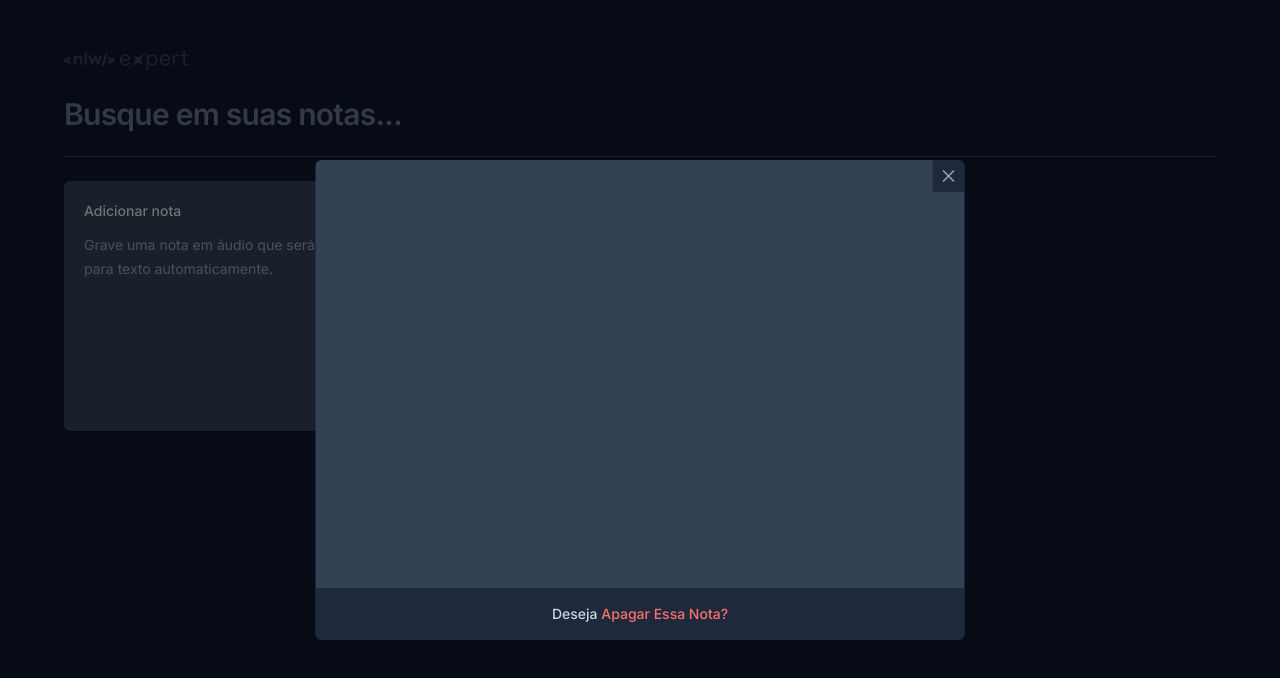
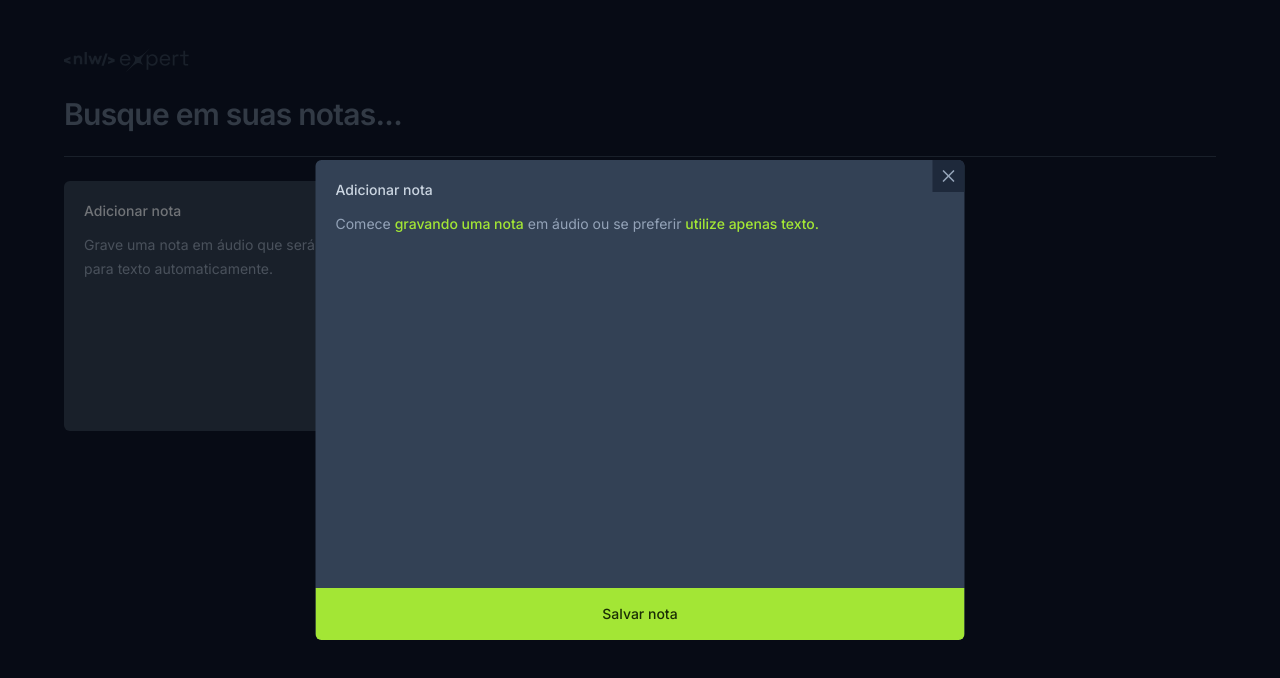
Before and after one commit to saviopatrick/Nlw-Expert-Notes, a React (Vite) app: page / in a window 1280 px wide. Both pictures are taken after a click on the button 248 px from the left and 306 px from the top of the page. Shown: the top 678 px of the page. Built offline with nearby package versions, Linux system fonts and the light colour scheme.

Commit message:
Add:  States

```diff
--- a/package.json
+++ b/package.json
@@ -14,7 +14,8 @@
     "date-fns": "^3.3.1",
     "lucide-react": "^0.323.0",
     "react": "^18.2.0",
-    "react-dom": "^18.2.0"
+    "react-dom": "^18.2.0",
+    "sonner": "^1.4.0"
   },
   "devDependencies": {
     "@types/react": "^18.2.43",
--- a/src/components/new-notes-card.tsx
+++ b/src/components/new-notes-card.tsx
@@ -1,10 +1,34 @@
 import * as Dialog from '@radix-ui/react-dialog'
 import { X } from 'lucide-react'
+import { ChangeEvent, FormEvent, useState } from 'react'
+import { toast } from 'sonner'
+
 
 export function NewNoteCards(){
+
+  const [shouldShowOnboarding, setShouldShowOnboarding] = useState(true)
+  const [content, setContent] = useState('')
+
+  function handleStartEditor(){
+    setShouldShowOnboarding(false)
+  }
+  function handleContentChanged(event: ChangeEvent<HTMLTextAreaElement>){
+
+    setContent(event.target.value)
+
+   if(event.target.value === ""){
+    setShouldShowOnboarding(true)
+   }
+  }
+  function handleSaveNote(event : FormEvent){
+    event.preventDefault()
+    console.log(content)
+    toast.success("Nota criada com sucesso!")
+  }
+
   return(
     <Dialog.Root>
-    <Dialog.Trigger className="rounded-md flex flex-col bg-slate-700 text-left p-5 gap-3">
+    <Dialog.Trigger className="rounded-md flex flex-col bg-slate-700 text-left p-5 gap-3 outline-none hover:ring-2 hover:ring-slate-600 focus-visible:ring-2 focus-visible:ring-lime-400">
       <span className="text-sm font-medium text-slate-200">
         Adicionar nota
       </span>
@@ -18,19 +42,26 @@
         <Dialog.Close className="absolute right-0 top-0 bg-slate-800 p-1.5 text-slate-400 hover:text-slate-100">
           <X className="size-5"/>
         </Dialog.Close>
-
+        <form onSubmit={handleSaveNote} className="flex-1 flex flex-col">
           <div className="flex flex-1 flex-col gap-3 p-5">
             <span className="text-sm font-medium text-slate-300">
-
+            Adicionar nota
             </span>
-          <p className="text-sm leading-6 text-slate-400">
-
+          {shouldShowOnboarding ? ( <p className="text-sm leading-6 text-slate-400">
+            Comece <button className="font-medium text-lime-400 hover:underline">gravando uma nota</button> em áudio ou se preferir <button onClick={handleStartEditor} className="font-medium text-lime-400 hover:underline">utilize apenas texto.</button>
             </p>
+            ):(
+              <textarea
+              autoFocus
+              onChange={handleContentChanged}
+              className=" text-sm leading-6 text-slate-400 bg-transparent resize-none flex-1 outline-none "/>
+            )}
           </div>
 
-        <button type="button" className="w-full bg-slate-800 py-4 text-center text-sm text-slate-300 outline-none font-medium group">
-          Deseja <span className="text-red-400 group-hover:underline">Apagar Essa Nota?</span>
+          <button type="submit" className="w-full bg-lime-400 py-4 text-center text-sm text-lime-950 outline-none font-medium hover:bg-lime-500">
+            Salvar nota
           </button>
+        </form>
       </Dialog.Content>
     </Dialog.Portal>
   </Dialog.Root>
--- a/src/main.tsx
+++ b/src/main.tsx
@@ -1,10 +1,13 @@
 import React from 'react'
 import ReactDOM from 'react-dom/client'
 import {App} from './app.tsx'
+import { Toaster } from 'sonner'
 import './index.css'
+
 
 ReactDOM.createRoot(document.getElementById('root')!).render(
   <React.StrictMode>
     <App />
+    <Toaster richColors/>
   </React.StrictMode>,
 )
```
Also changed, not shown: 1 other file (tests, documents, lock files or other folders). Lines whose indentation alone changed are shown as unchanged.
